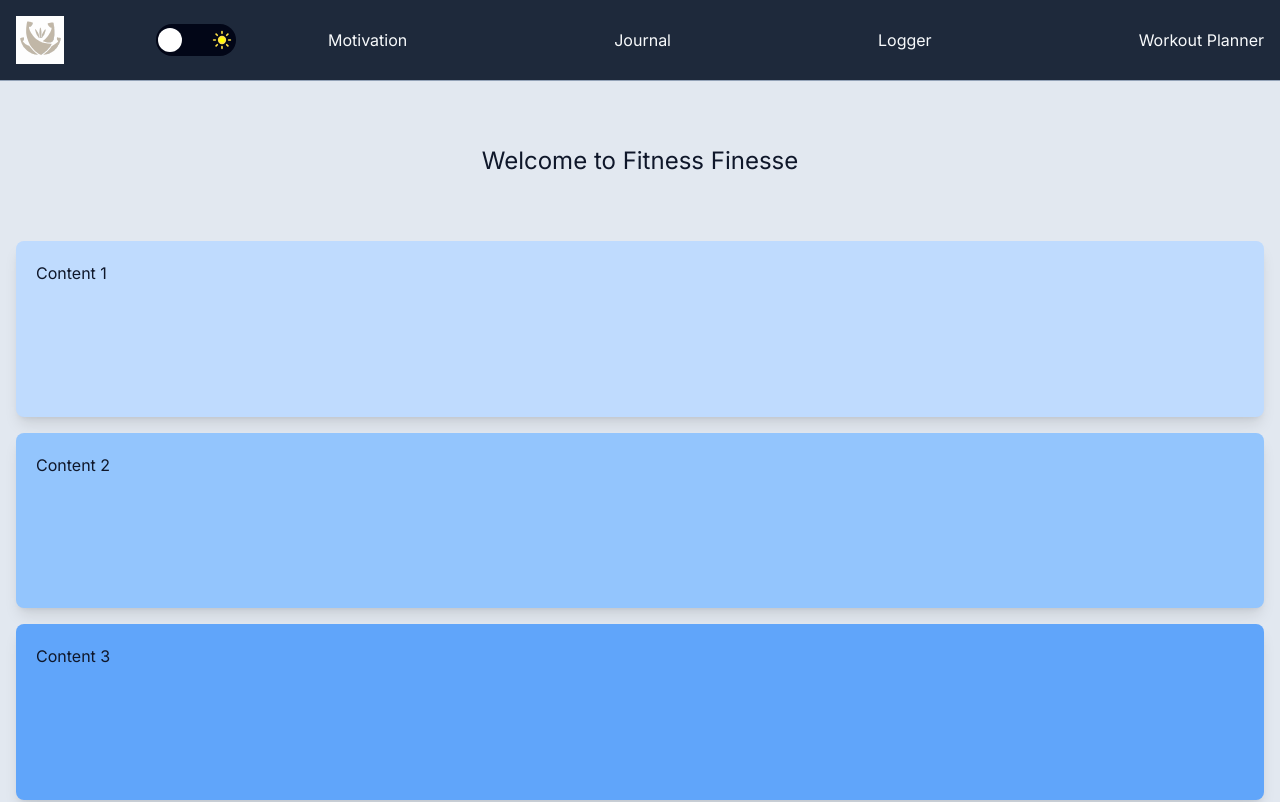
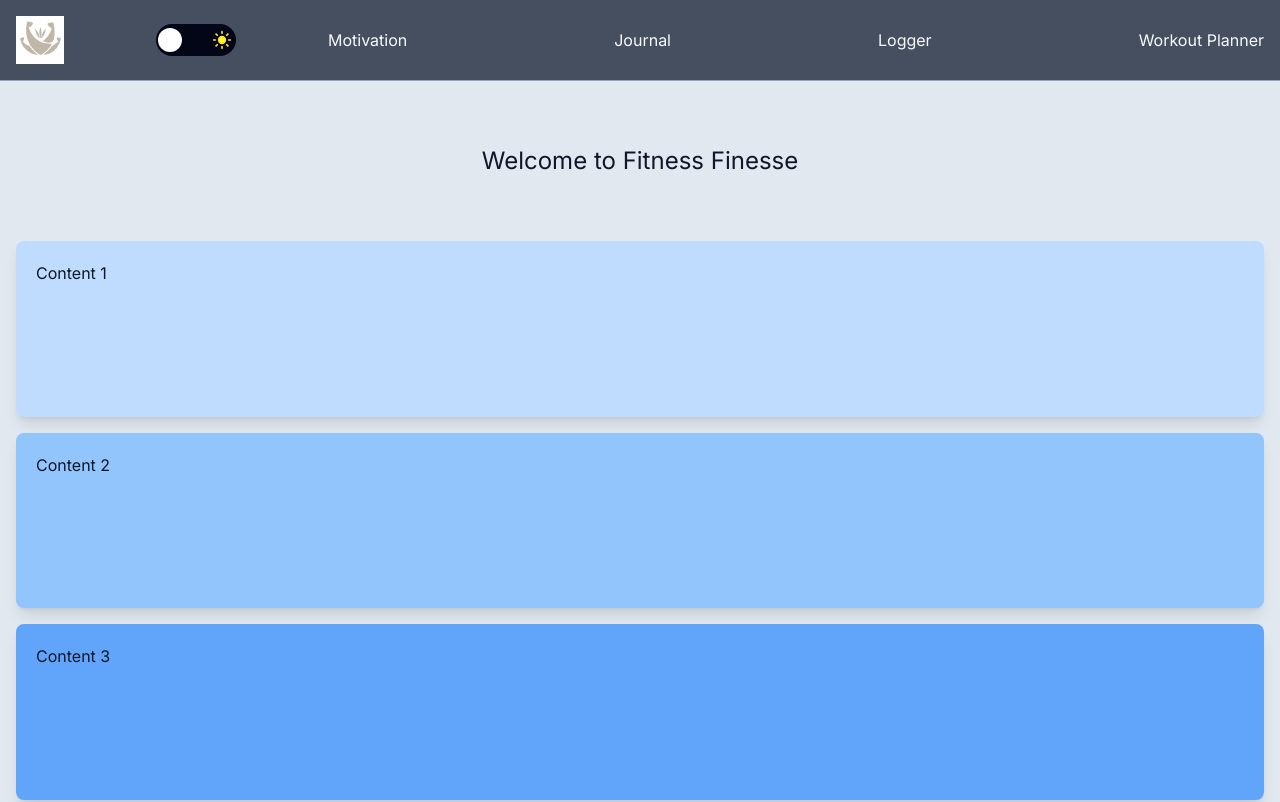
Before and after one commit to Norcrossover/fitness-finesse, a Next.js app: page / in a window 1280 px wide. Shown: the top 802 px of the page. Built offline with nearby package versions, Linux system fonts and the light colour scheme.

Commit message:
Added motion blur to header component

```diff
--- a/components/layout/Header.tsx
+++ b/components/layout/Header.tsx
@@ -4,7 +4,7 @@ import ThemeToggle from "./ThemeToggle";
 
 const Header = () => {
   return (
-    <header className="dark:bg-slate-800 bg-slate-400 sticky top-0 z-20 mx-auto flex flex-wrap w-full items-center justify-between p-4">
+    <header className="bg-opacity-80 backdrop-blur-lg backdrop-brightness-100 dark:bg-slate-800 dark:bg-opacity-80 bg-slate-400 sticky top-0 z-20 mx-auto flex flex-wrap w-full items-center justify-between p-4">
       <Logo />
       <ThemeToggle />
       <NavBar />
```
